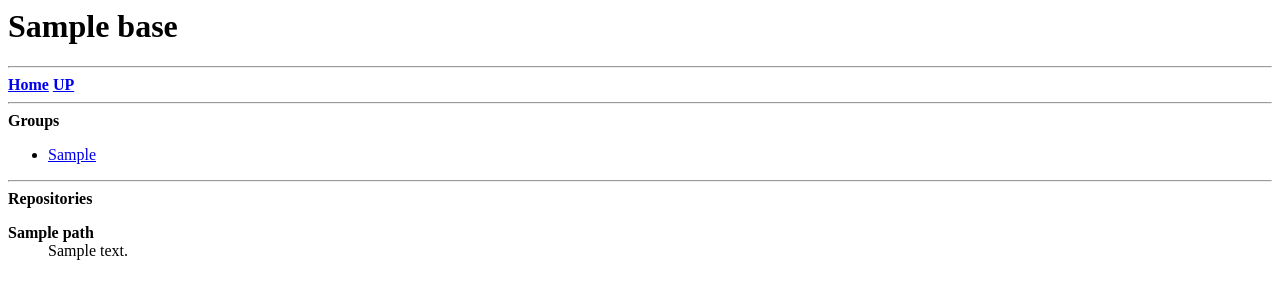
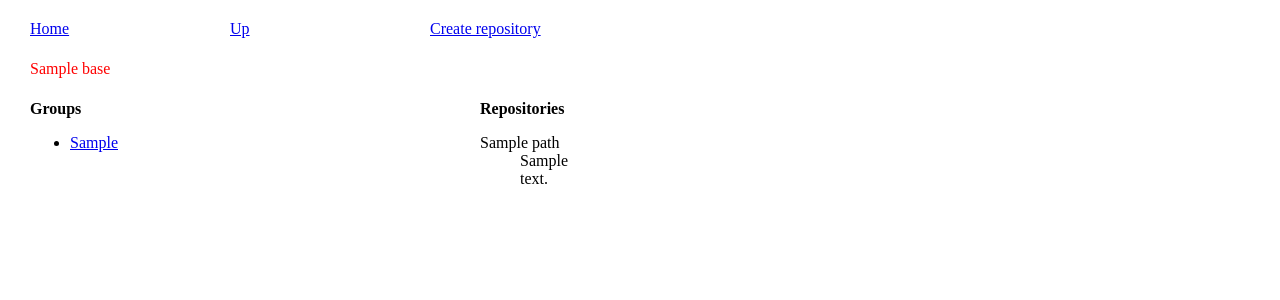
Before and after one commit to mrbod/djangotest, a Django app: template lister/templates/lister/index.html in a window 1280 px wide. Shown: the top 300 px of the page. Run offline with Django 3.2, Linux system fonts and the light colour scheme; tables that the repository leaves empty hold one stand-in row (values such as "Sample post"); the template is opened without the code that fills it: values that come from a table or form of the project are taken from there, most other values are stand-ins (such as "Sample title", 1, 10 or a date in 2020); parts of the project's set-up code (start-up, migrations or seed data) failed here and were passed over.

Commit message:
stylesheet

```diff
--- a/hello/settings.py
+++ b/hello/settings.py
@@ -56,6 +56,7 @@ ROOT_URLCONF = 'hello.urls'
 TEMPLATES = [
     {
         'BACKEND': 'django.template.backends.django.DjangoTemplates',
+        #'BACKEND': 'django.template.backends.jinja2.Jinja2',
         'DIRS': [os.path.join(BASE_DIR, 'templates')],
         'APP_DIRS': True,
         'OPTIONS': {
--- /dev/null
+++ b/lister/forms.py
@@ -0,0 +1,4 @@
+from django import forms
+
+class NewRepo(forms.Form):
+    name = forms.CharField(label='Name', max_length=100)
--- a/lister/models.py
+++ b/lister/models.py
@@ -4,5 +4,12 @@ class Entry(models.Model):
     path = models.CharField(max_length=1024)
     description = models.CharField(max_length=1024)
 
+    def __cmp__(self, other):
+        if self.path < other.path:
+            return -1
+        if self.path > other.path:
+            return 1
+        return 0
+
     def __unicode__(self):
         return self.path
--- /dev/null
+++ b/lister/static/lister/index.css
@@ -0,0 +1,41 @@
+body {
+    background-color: weat;
+    margin-left: 30px;
+}
+
+#navigation {
+    position: fixed;
+    top: 20px;
+    height: 40px;
+}
+
+#navigation ul {
+     list-style-type: none;
+     margin: 0;
+     padding: 0;
+}
+
+#navigation li {
+     float: left;
+     display: inline-block;
+     width: 200px;
+}
+
+#content {
+    position: fixed;
+    top: 60px;
+}
+
+#location {
+    height: 40px;
+    color: red;
+}
+
+#groups {
+    position: absolute;
+    left: 0px;
+}
+#repositories {
+    position: absolute;
+    left: 450px;
+}
--- /dev/null
+++ b/lister/templates/lister/base.html
@@ -0,0 +1,41 @@
+<!DOCTYPE html>
+{% load staticfiles %}
+
+<html lang="en">
+    <head>
+        <title>{% block title %}Site title{% endblock %}</title>
+        <link rel="stylesheet" type="text/css" href="{% static 'lister/index.css' %}">
+    </head>
+
+    <body>
+        <div id="navigation">
+            {% block navigation %}
+            <ul>
+                <li><a href="/">Home</a></li>
+                {% if parent %}
+                <li><a href="{{ parent }}">Up</a></li>
+                {% else %}
+                <li>Up</li>
+                {% endif %}
+                <li><a href="/new_repo/">Create repository</a></li>
+            </ul>
+            {% endblock %}
+        </div>
+
+        <div id="content">
+            <div id="location">
+                {{ base }}
+            </div>
+            <div id="groups">
+                <b>Groups</b>
+                {% block groups %}{% endblock %}
+            </div>
+
+            <div id="repositories">
+                <b>Repositories</b>
+                {% block repositories %}{% endblock %}
+            </div>
+        </div>
+
+    </body>
+</html>
--- a/lister/templates/lister/index.html
+++ b/lister/templates/lister/index.html
@@ -1,28 +1,20 @@
-<H1>{{ base }}</H1>
-<hr>
-<a href="/"><b>Home</b></a>
-{% if parent %}
-<a href="{{ parent }}"><b>UP</b></a>
-{% endif %}
-<hr>
+{% extends "lister/base.html" %}
 
-{% if entry_list or git_list %}
-<b>Groups</b>
+{% block title %} Per's repository browser {% endblock %}
+
+{% block groups %}
 <ul>
     {% for e in entry_list %}
-    <li>
-        <a href="{{ base }}{{ e.path }}">{{ e.path }}</a>
-    </li>
+    <li> <a href="{{ base }}{{ e.path }}">{{ e.path }}</a> </li>
     {% endfor %}
 </ul>
-<hr>
-<b>Repositories</b>
+{% endblock %}
+
+{% block repositories %}
 <dl>
     {% for e in git_list %}
-    <dt><b>{{ e.path }}</b></dt>
+    <dt>{{ e.path }}</dt>
     <dd>{{ e.description }}</dd>
     {% endfor %}
-</ul>
-{% else %}
-*** empty ***
-{% endif %}
+</dl>
+{% endblock %}
--- /dev/null
+++ b/lister/templates/lister/new_repo.html
@@ -0,0 +1,5 @@
+<form action='/new_repo/' method='post'>
+    <label for='name'>Name:</label>
+    <input id='name' type='text' name='name' value=''>
+    <input type='submit' value='OK'>
+</form>
--- a/lister/urls.py
+++ b/lister/urls.py
@@ -2,5 +2,6 @@ from django.conf.urls import url
 from . import views
 
 urlpatterns = [
+        url(r'/new_repo/', views.new_repo, name='new_repo'),
         url(r'.*', views.index, name='index'),
         ]
```
Also changed, not shown: lister/views.py (+19 -6 lines).
